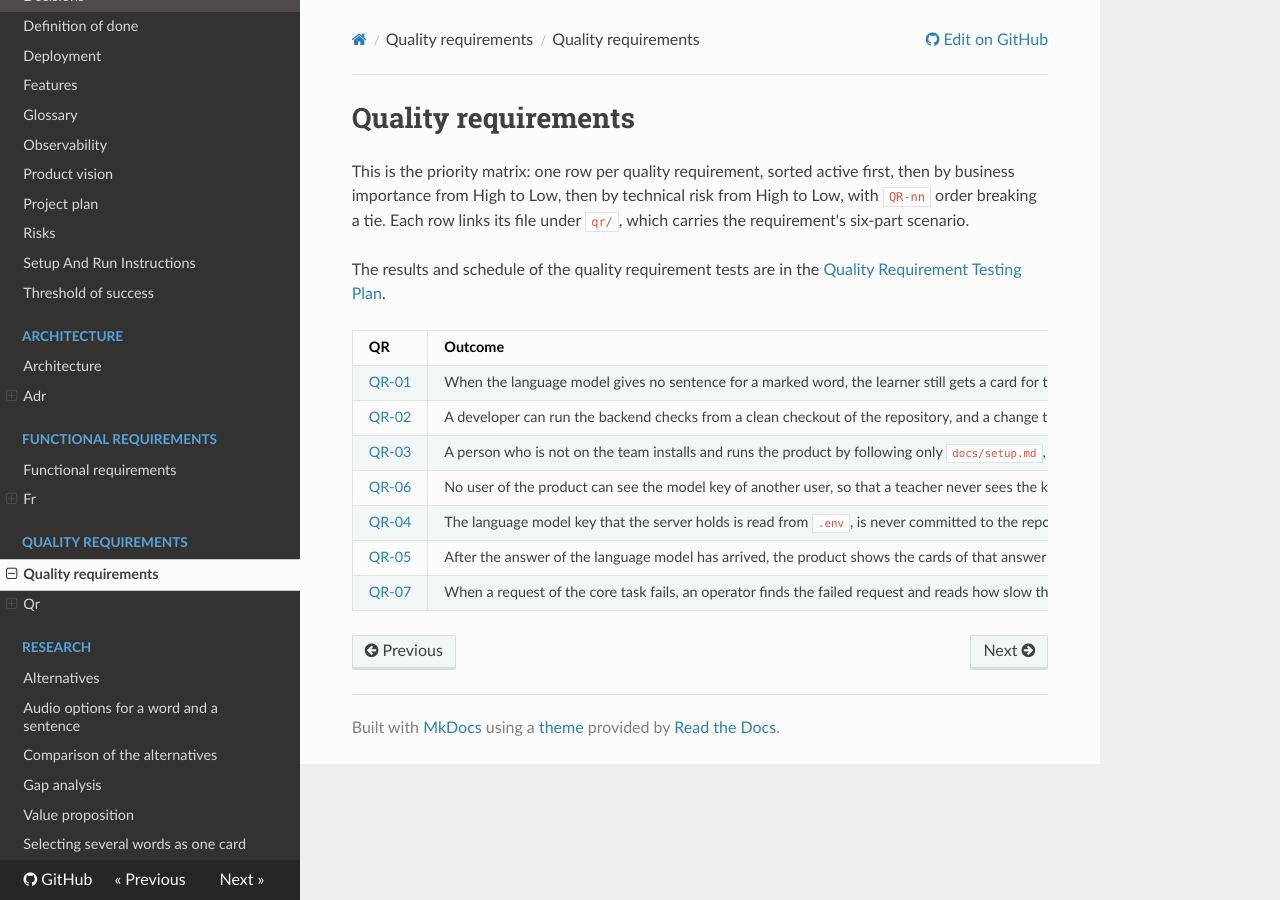
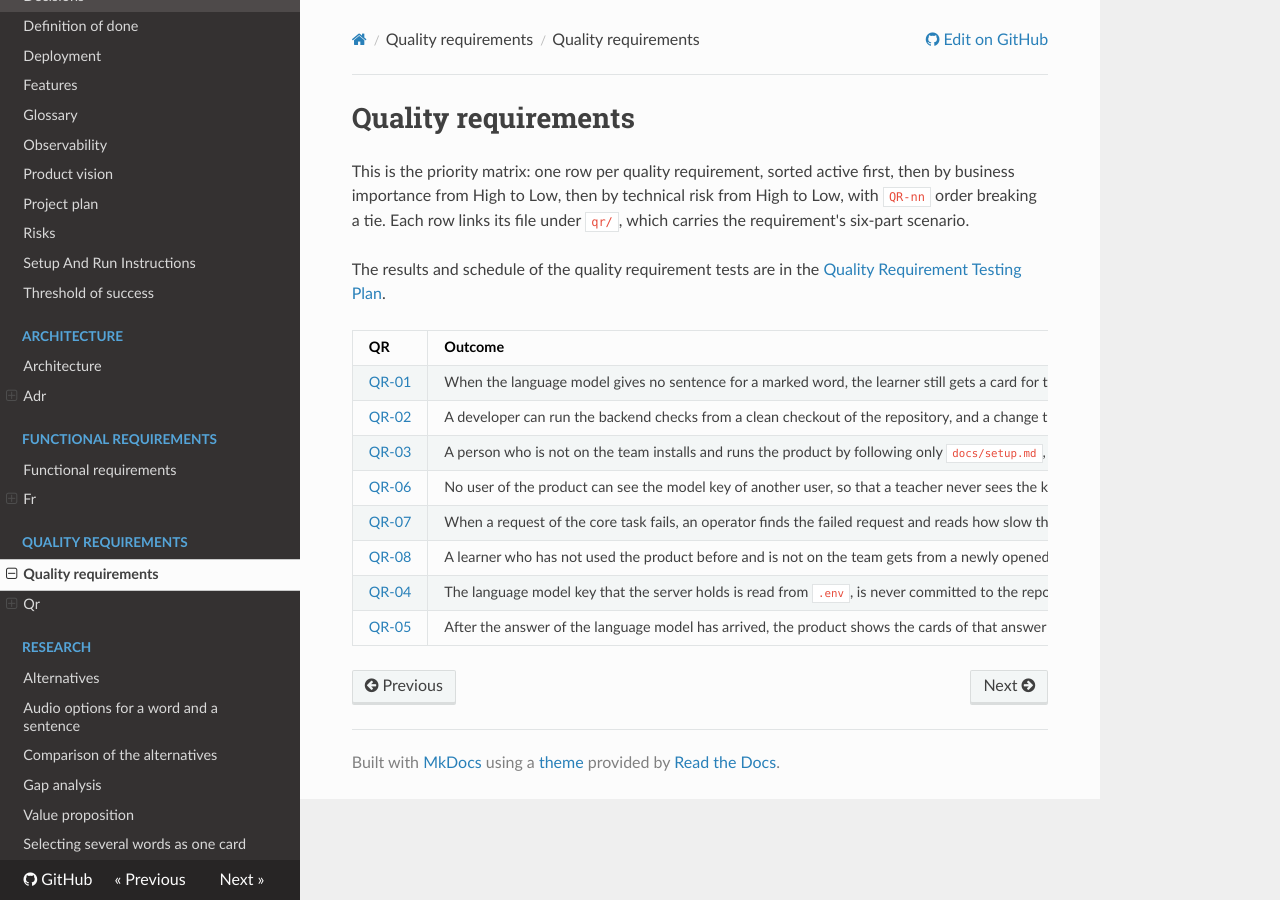
Before and after one commit to itpd-team-6/sentence-cards-generator-team-6, an MkDocs documentation site: the page built from docs/quality-requirements/README.md, in a window 1280 px wide. Built offline with MkDocs 1.6.1, drawn with Linux system fonts in a browser that asks for light colours; nearby versions of some CDN libraries.

Commit message:
Add QR-08 and its usability test to the quality requirements

```diff
--- a/docs/quality-requirements/README.md
+++ b/docs/quality-requirements/README.md
@@ -5,12 +5,13 @@ Each row links its file under `qr/`, which carries the requirement's six-part sc
 
 The results and schedule of the quality requirement tests are in the [Quality Requirement Testing Plan](../project-plan.md#quality-requirement-testing-plan).
 
-| QR                   | Outcome                                                                                                                                                                                | Business importance | Technical risk | Characteristic         | Sub-characteristic | Status |
-| -------------------- | -------------------------------------------------------------------------------------------------------------------------------------------------------------------------------------- | ------------------- | -------------- | ---------------------- | ------------------ | ------ |
-| [QR-01](qr/QR-01.md) | When the language model gives no sentence for a marked word, the learner still gets a card for that word and can ask for its sentence again, and the other words keep their sentences. | High                | Medium         | Reliability            | Fault Tolerance    | Active |
-| [QR-02](qr/QR-02.md) | A developer can run the backend checks from a clean checkout of the repository, and a change that breaks one of the product's critical modules makes those checks fail.                | High                | Medium         | Maintainability        | Testability        | Active |
-| [QR-03](qr/QR-03.md) | A person who is not on the team installs and runs the product by following only `docs/setup.md`, with no other help from the team.                                                     | High                | Medium         | Flexibility            | Installability     | Active |
-| [QR-06](qr/QR-06.md) | No user of the product can see the model key of another user, so that a teacher never sees the key of a student.                                                                       | High                | Medium         | Security               | Confidentiality    | Active |
-| [QR-04](qr/QR-04.md) | The language model key that the server holds is read from `.env`, is never committed to the repository, and appears in no log line and in no error shown to the learner.               | Medium              | Low            | Security               | Confidentiality    | Active |
-| [QR-05](qr/QR-05.md) | After the answer of the language model has arrived, the product shows the cards of that answer within half a second, so that the only wait the learner has is the one for the model.   | Medium              | Low            | Performance Efficiency | Time Behaviour     | Active |
-| [QR-07](qr/QR-07.md) | When a request of the core task fails, an operator finds the failed request and reads how slow the failures are from the product's signals alone, without reading the server's files.  | High                | Medium         | Maintainability        | Analysability      | Active |
+| QR                   | Outcome                                                                                                                                                                                      | Business importance | Technical risk | Characteristic         | Sub-characteristic   | Status |
+| -------------------- | -------------------------------------------------------------------------------------------------------------------------------------------------------------------------------------------- | ------------------- | -------------- | ---------------------- | -------------------- | ------ |
+| [QR-01](qr/QR-01.md) | When the language model gives no sentence for a marked word, the learner still gets a card for that word and can ask for its sentence again, and the other words keep their sentences.       | High                | Medium         | Reliability            | Fault Tolerance      | Active |
+| [QR-02](qr/QR-02.md) | A developer can run the backend checks from a clean checkout of the repository, and a change that breaks one of the product's critical modules makes those checks fail.                      | High                | Medium         | Maintainability        | Testability          | Active |
+| [QR-03](qr/QR-03.md) | A person who is not on the team installs and runs the product by following only `docs/setup.md`, with no other help from the team.                                                           | High                | Medium         | Flexibility            | Installability       | Active |
+| [QR-06](qr/QR-06.md) | No user of the product can see the model key of another user, so that a teacher never sees the key of a student.                                                                             | High                | Medium         | Security               | Confidentiality      | Active |
+| [QR-07](qr/QR-07.md) | When a request of the core task fails, an operator finds the failed request and reads how slow the failures are from the product's signals alone, without reading the server's files.        | High                | Medium         | Maintainability        | Analysability        | Active |
+| [QR-08](qr/QR-08.md) | A learner who has not used the product before and is not on the team gets from a newly opened library to the first answered card without help, and rates that task at least 5 of 7 for ease. | High                | Medium         | Interaction Capability | Self-descriptiveness | Active |
+| [QR-04](qr/QR-04.md) | The language model key that the server holds is read from `.env`, is never committed to the repository, and appears in no log line and in no error shown to the learner.                     | Medium              | Low            | Security               | Confidentiality      | Active |
+| [QR-05](qr/QR-05.md) | After the answer of the language model has arrived, the product shows the cards of that answer within half a second, so that the only wait the learner has is the one for the model.         | Medium              | Low            | Performance Efficiency | Time Behaviour       | Active |
```
Also changed, not shown: docs/project-plan.md (+1 -0 lines), docs/quality-requirements/qr/QR-08.md (added, +54 -0 lines).
